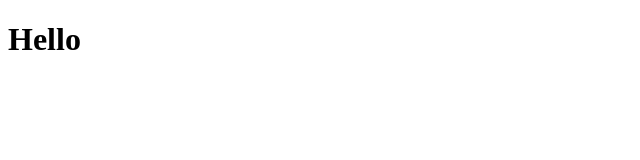
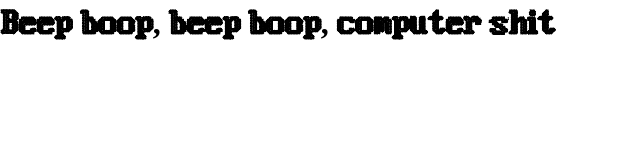
Before and after one commit to wictoriadrefelt/octo-meme, a website: page Client/index.html in a window 1280 px wide. Shown: the whole page, without its empty margins (0-640 px from the left). Drawn offline with nearby package versions, Linux system fonts and the light colour scheme.

Commit message:
added fonts

```diff
--- a/Client/index.html
+++ b/Client/index.html
@@ -6,9 +6,10 @@
     <meta name="viewport" content="width=device-width, initial-scale=1.0">
     <script src="/socket.io/socket.io.js"></script>
     <script defer src="./script.js"></script>
+    <link rel="stylesheet" href="style.css">
     <title>Document</title>
 </head>
 <body>
-    <h1>Hello </h1>
+    <h1>Beep boop, beep boop, computer shit</h1>
 </body>
 </html>
--- a/Client/style.css
+++ b/Client/style.css
@@ -2,4 +2,16 @@
     box-sizing: border-box;
     margin: 0px;
     padding: 0px;
+    font-family:'blue-screen2';
 }
+
+
+@font-face {
+    font-family: blue-screen;
+    src: url('blueScreenFont.ttf');
+}
+
+@font-face {
+    font-family: blue-screen2;
+    src: url('blueScreenFont2.ttf');
+}
--- a/server.js
+++ b/server.js
@@ -1,7 +1,7 @@
 import express from 'express';
 import { createServer } from "http";
 import { Server } from 'socket.io'
-import {formatMessage} from './utils/messages.js'
+
 
 
 
@@ -14,6 +14,7 @@ const app = express();
 const PORT = 3006
 const server = createServer(app);
 
+app.use('/', express.static('./Client'))
 const io = new Server(server)
 
 
```
Also changed, not shown: Client/blueScreenFont.ttf (added), Client/blueScreenFont2.ttf (added).
